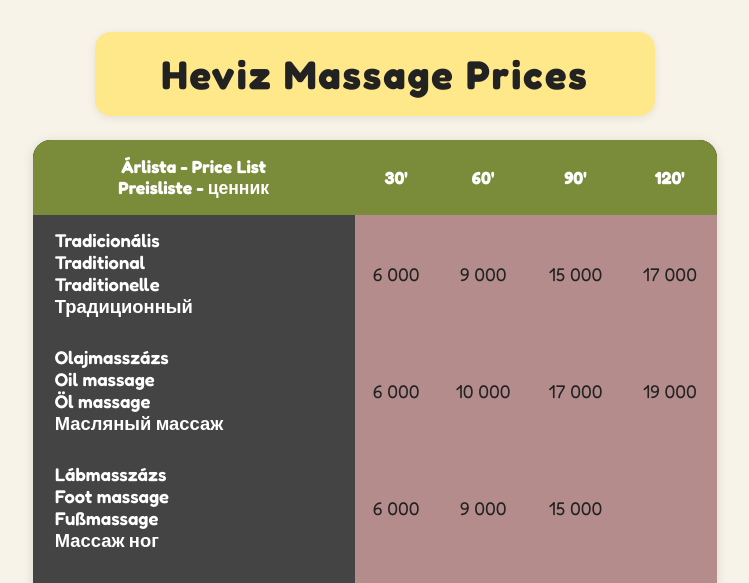
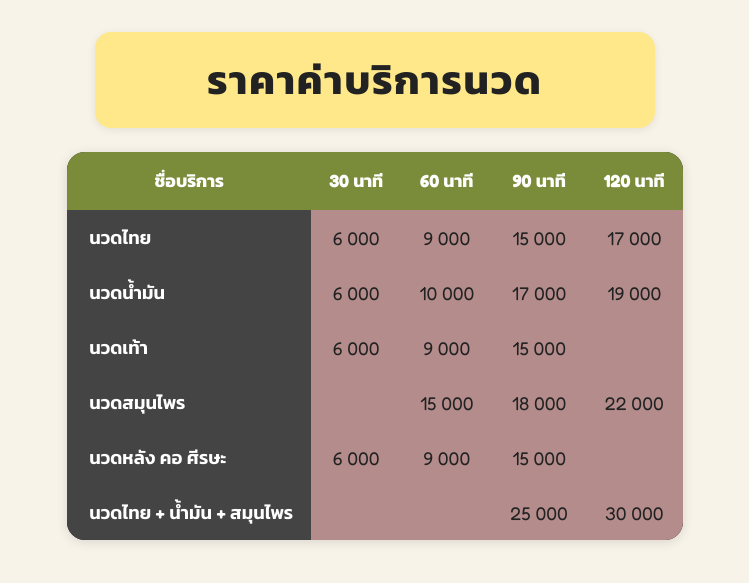
Before and after one commit to Palmmy1718/DSSI-68, a Django app: page /price/ in a window 1280 px wide. Shown: the part 154-737 px from the top of the page, without its empty margins (265-1014 px from the left). Run offline with Django 5.2, Linux system fonts and the light colour scheme.

Commit message:
งาน16

```diff
--- a/main/templates/Price.html
+++ b/main/templates/Price.html
@@ -4,7 +4,7 @@
 <html lang="en">
 <head>
     <meta charset="UTF-8">
-    <title>{% trans "Heviz Massage Prices" %}</title>
+    <title data-i18n="price_title">ราคาค่าบริการนวด</title>
     <link rel="stylesheet" href="{% static 'css/price.css' %}">
     <link href="https://fonts.googleapis.com/css2?family=Fredoka:wght@400;600;700&family=Kanit:wght@400;600;700&display=swap" rel="stylesheet">
     <style>body { font-family: 'Fredoka', 'Kanit', sans-serif; }</style>
@@ -27,76 +27,62 @@
     </nav>
 
 
-    <div class="price-title">
-      {% trans "Heviz Massage Prices" %}
-    </div>
+    <div class="price-title" data-i18n="price_title">ราคาค่าบริการนวด</div>
 
     <div class="price-table-wrapper">
       <table class="price-table">
         <thead>
           <tr>
-            <!-- ตารางนี้คงเดิม ไม่แปล -->
-            <th>Árlista - Price List<br>Preisliste - ценник</th>
-            <th>30'</th>
-            <th>60'</th>
-            <th>90'</th>
-            <th>120'</th>
+            <th data-i18n="price_table_service">ชื่อบริการ</th>
+            <th data-i18n="price_table_30">30 นาที</th>
+            <th data-i18n="price_table_60">60 นาที</th>
+            <th data-i18n="price_table_90">90 นาที</th>
+            <th data-i18n="price_table_120">120 นาที</th>
           </tr>
         </thead>
-
         <tbody>
           <tr>
-            <td>Tradicionális<br>Traditional<br>Traditionelle<br>Традиционный</td>
+            <td>นวดไทย</td>
             <td>6 000</td>
             <td>9 000</td>
             <td>15 000</td>
             <td>17 000</td>
           </tr>
-
           <tr>
-            <td>Olajmasszázs<br>Oil massage<br>Öl massage<br>Масляный массаж</td>
+            <td>นวดน้ำมัน</td>
             <td>6 000</td>
             <td>10 000</td>
             <td>17 000</td>
             <td>19 000</td>
           </tr>
-
           <tr>
-            <td>Lábmasszázs<br>Foot massage<br>Fußmassage<br>Массаж ног</td>
+            <td>นวดเท้า</td>
             <td>6 000</td>
             <td>9 000</td>
             <td>15 000</td>
             <td></td>
           </tr>
-
           <tr>
-            <td>Gyógynövényes<br>Herbal<br>Kräuter<br>Травяной массаж</td>
+            <td>นวดสมุนไพร</td>
             <td></td>
             <td>15 000</td>
             <td>18 000</td>
             <td>22 000</td>
           </tr>
-
           <tr>
-            <td>Hát-, nyak- és fejmasszázs<br>Back, neck and head massage<br>
-                Rücken, Nacken und kopfmassage<br>Массаж спины, шеи и головы</td>
+            <td>นวดหลัง คอ ศีรษะ</td>
             <td>6 000</td>
             <td>9 000</td>
             <td>15 000</td>
             <td></td>
           </tr>
-
           <tr>
-            <td>Tradicionális + olaj + gyógynövény<br>
-                Traditional + oil + herbal<br>
-                Traditionelle + Öl + Kräuter<br>
-                Традиционный, масло, трава</td>
+            <td>นวดไทย + น้ำมัน + สมุนไพร</td>
             <td></td>
             <td></td>
             <td>25 000</td>
             <td>30 000</td>
           </tr>
-
         </tbody>
       </table>
     </div>
```
Also changed, not shown: main/templates/main/massage_admin_price.html (+52 -12 lines).
